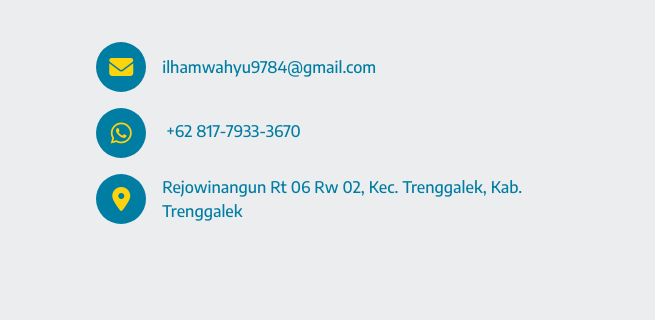
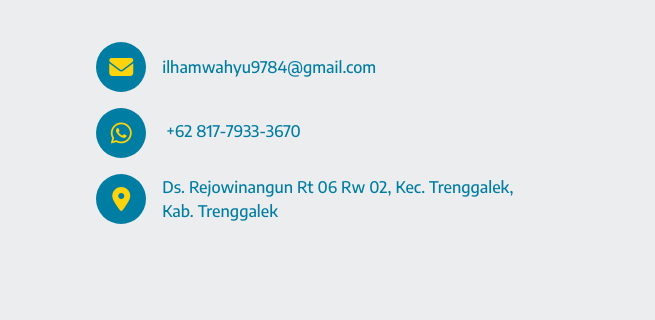
Before and after one commit to ilham-wahyu/portofolio-ilham, a plain HTML site: page index.html in a window 1280 px wide. Shown: the part 2603-2923 px from the top of the page, 625-1280 px from the left. Drawn offline with nearby package versions, Linux system fonts and the light colour scheme; a script that the page names is missing.

Commit message:
update final

```diff
--- a/css/style.css
+++ b/css/style.css
@@ -179,11 +179,11 @@
 
 
 /* backgorund landing-page */
-@media screen and (min-width: 768px){
+/* @media screen and (min-width: 768px){
   .landing-page {
     height: 990px;
   }
-}
+} */
 
 @media screen and (min-width: 1024px) {
   .landing-page {
--- a/index.html
+++ b/index.html
@@ -318,7 +318,7 @@
                   <div class="col-12" data-aos="fade-up-right" data-aos-duration="1000">
                     <div class="d-flex align-items-center">
                       <button class="btn btn-primary-contact" style="cursor: default;"><i class="fa-solid fa-location-dot fa-xl" style="color: #fbd40d;"></i></button>
-                      <span class="ms-3 fw-medium" style="color: #007DA2;">Rejowinangun Rt 06 Rw 02, Kec. Trenggalek, Kab. Trenggalek </span>
+                      <span class="ms-3 fw-medium" style="color: #007DA2;">Ds. Rejowinangun Rt 06 Rw 02, Kec. Trenggalek, Kab. Trenggalek </span>
                     </div>
                   </div>
                 </div>
```
